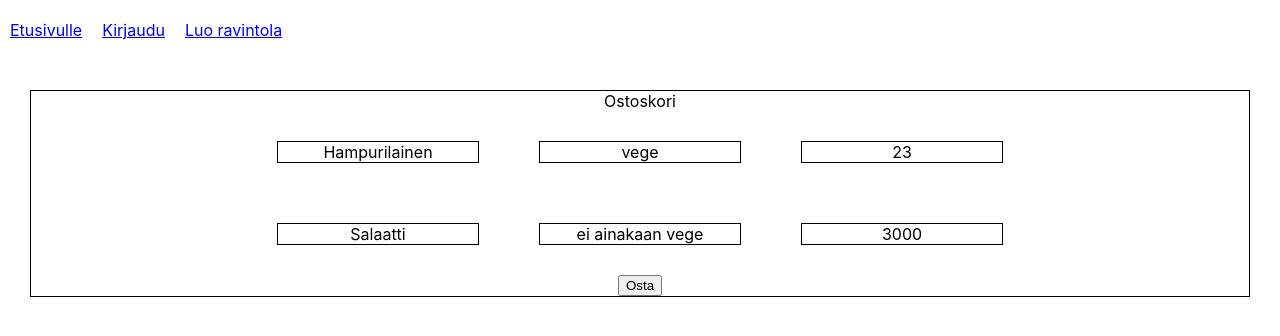
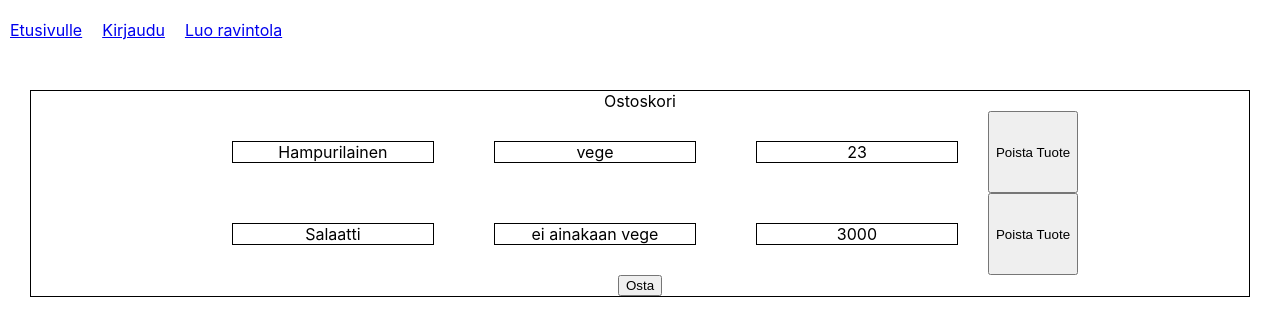
Before and after one commit to TVT21KMO-Group1/Web-projekti, a React (Create React App) app in the folder reactapp1/: page /Ostoskori in a window 1280 px wide. Shown: the top 336 px of the page. Built offline with nearby package versions, Linux system fonts and the light colour scheme.

Commit message:
Lisays ja poisto ostoskorista onnistuuu

```diff
--- a/reactapp1/src/App.js
+++ b/reactapp1/src/App.js
@@ -11,6 +11,7 @@ import Ravintola from './components/Ravintola'
 import LuoRavintola from './components/LuoRavintola';
 import Ostoskori from './components/Ostoskori'
 import TilausHistoria from './components/TilausHistoria'
+import RuokalistaTulostus  from './components/RuokalistaTulostus';
 
 
 function App() {
@@ -23,7 +24,7 @@ const [RavintolanData, setRavintolanData] = useState([]);
 const [Tuotekategoriat, setTuotekategoriat] = useState([]);
 const [RavintolanRuuat, setRavintolanRuuat] = useState([]);
 
-const [ostosTaulu] = useState([
+const [ostosTaulu, setOstosTaulu] = useState([
 {
   idRuoka: 1,
   Tuote: "Hampurilainen",
@@ -37,6 +38,26 @@ const [ostosTaulu] = useState([
   Hinta: 3000,
 }
 ])
+
+const lisaaOstoskoriin = (Tuote, Hinta, Kuvaus) => {
+
+  let newProducts = [...ostosTaulu, {
+    idRuoka: ostosTaulu.length + 1,
+    Tuote: Tuote,
+    Kuvaus: Kuvaus,
+    Hinta : Hinta
+    }];
+   setOstosTaulu(newProducts);
+
+}
+
+const poistaOstoskorista = (item) => {
+  console.log(item);
+  let newProducts = [...ostosTaulu];
+  let deletedItemIndex = newProducts.findIndex(p=> p.idRuoka === item.idRuoka);
+  newProducts.splice(deletedItemIndex, 1);
+  setOstosTaulu(newProducts);
+  }
 
 const KirjauduSisaanFunktio = (KayttajaTunnus, Salasana) => {
 
@@ -117,11 +138,10 @@ if(onOmistaja == true){
         <Route path = "Loginsivu" element = { <Loginsivu KirjauduSisaanFunktio={KirjauduSisaanFunktio} luoKayttajafunktio={luoKayttajafunktio}/>}/>
         <Route path = "Kirjauduttu" element = { <Kirjauduttu KirjautunutKayttaja={KirjautunutKayttaja} onOmistaja={onOmistaja}/>}/>
         <Route path = "KirjauduUlos" element = { <KirjauduUlos KirjautunutKayttaja={KirjautunutKayttaja} onOmistaja={onOmistaja} setOnOmistaja={setOnOmistaja} setKirjautunutKayttaja={setKirjautunutKayttaja}/>}/>
-        <Route path = "Ravintola" element = { <Ravintola onOmistaja={onOmistaja} ValittuRavintola={ValittuRavintola} RavintolanData={RavintolanData} setRavintolanData={setRavintolanData} isLoadingRuoka={isLoadingRuoka} setLoadingRuoka={setLoadingRuoka} Tuotekategoriat={Tuotekategoriat} setTuotekategoriat={setTuotekategoriat} RavintolanRuuat={RavintolanRuuat} setRavintolanRuuat={setRavintolanRuuat}/>}/>
+        <Route path = "Ravintola" element = { <Ravintola onOmistaja={onOmistaja} ValittuRavintola={ValittuRavintola} RavintolanData={RavintolanData} setRavintolanData={setRavintolanData} isLoadingRuoka={isLoadingRuoka} setLoadingRuoka={setLoadingRuoka} Tuotekategoriat={Tuotekategoriat} setTuotekategoriat={setTuotekategoriat} RavintolanRuuat={RavintolanRuuat} setRavintolanRuuat={setRavintolanRuuat} lisaaOstoskoriin={lisaaOstoskoriin}/>}/>
         <Route path = "LuoRavintola" element = { <LuoRavintola /> } />
-        <Route path = "Ostoskori" element = { <Ostoskori KirjautunutKayttaja = {KirjautunutKayttaja} ostosTaulu = {ostosTaulu} /> } />
+        <Route path = "Ostoskori" element = { <Ostoskori KirjautunutKayttaja = {KirjautunutKayttaja} ostosTaulu = {ostosTaulu} poistaOstoskorista={poistaOstoskorista}/> } />
         <Route path = "TilausHistoria" element = { <TilausHistoria/>} />
-
       </Routes>
 
     </div>
--- a/reactapp1/src/components/Hakukentta.js
+++ b/reactapp1/src/components/Hakukentta.js
@@ -1,6 +1,7 @@
 import React from 'react'
 
 const Hakukentta = ({ searchQuery, setSearchQuery }) => (
+    <> {/*tama lisatty jotta hakukentta ei lataa sivua uudelleen, ei toimi*/}
    <form>
         <label htmlFor="header-search">
             <span className="visually-hidden">Etsi tuotteista</span>
@@ -15,7 +16,7 @@ const Hakukentta = ({ searchQuery, setSearchQuery }) => (
         />
         <button type="submit" >Search</button>
         </form>
-
+</>
 );
 
 export default Hakukentta;
--- a/reactapp1/src/components/Ostoskori.js
+++ b/reactapp1/src/components/Ostoskori.js
@@ -4,14 +4,16 @@ import { useState } from 'react';
 
 export default function Ostoskori(props) {
 
+  console.log(props)
   const [RavintolanRuuat, setRavintolanRuuat] = useState([]);
+  const OnOstoskori = 1;
 
 
   return (
 
     <div className="Ostoskori"> Ostoskori
 
-    {props.ostosTaulu.map(r => <RuokalistaTulostus RavintolanRuuat={r}/>)}
+    {props.ostosTaulu.map(r => <RuokalistaTulostus RavintolanRuuat={r} OnOstoskori={OnOstoskori} poistaOstoskorista={props.poistaOstoskorista}/>)}
 
     <button> Osta </button>
 
--- a/reactapp1/src/components/Ravintola.js
+++ b/reactapp1/src/components/Ravintola.js
@@ -105,7 +105,7 @@ var ValittuRavintola1 = props.ValittuRavintola
         <div className="RavintolaSivu">Hinta</div>
         <div className="RavintolaSivu"> nappula</div>
         </div>
-        <div>{RavintolanRuuat.map(r => <RuokalistaTulostus RavintolanRuuat={r}/>)} </div>
+        <div>{RavintolanRuuat.map(r => <RuokalistaTulostus RavintolanRuuat={r} lisaaOstoskoriin ={props.lisaaOstoskoriin}/>)} </div>
 
     {naytaLisaaRuoka}
 
--- a/reactapp1/src/components/RuokalistaTulostus.js
+++ b/reactapp1/src/components/RuokalistaTulostus.js
@@ -1,13 +1,22 @@
 import React from 'react'
 
 export default function (props) {
-    //console.log(props)
+
+    let nappi=<button onClick={()=>props.lisaaOstoskoriin(props.RavintolanRuuat.Tuote, props.RavintolanRuuat.Kuvaus, props.RavintolanRuuat.Hinta)}>Ostoskoriin</button>
+    if(props.OnOstoskori === 1){
+    nappi= <button onClick={()=>props.poistaOstoskorista(props.RavintolanRuuat)}>Poista Tuote</button>
+    }
+
   return (
     <div>
         <div className="RavintolaSivuIso">
+
+
             <div className="RavintolaSivu"> {props.RavintolanRuuat.Tuote}</div>
             <div className="RavintolaSivu">{props.RavintolanRuuat.Kuvaus}</div>
             <div className="RavintolaSivu">{props.RavintolanRuuat.Hinta}</div>
+
+            {nappi}
         </div>
     </div>
   )
```
